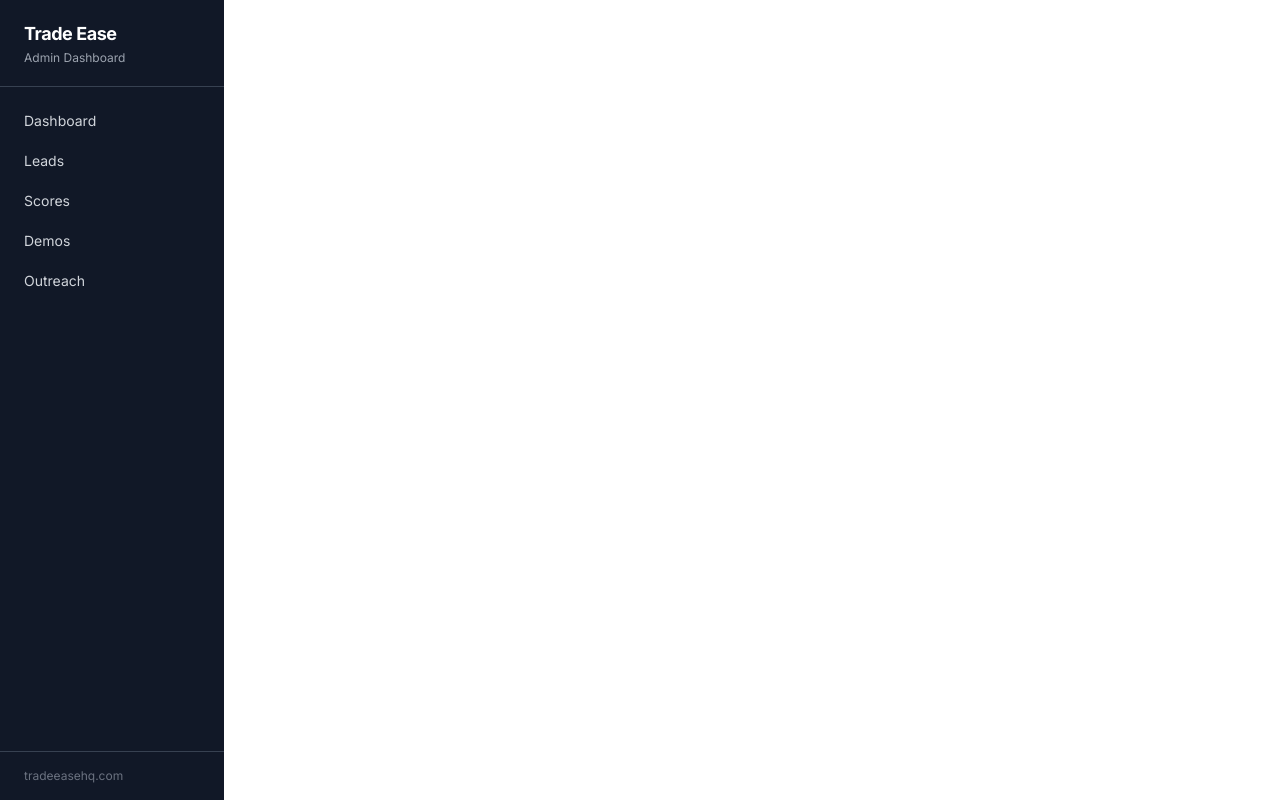
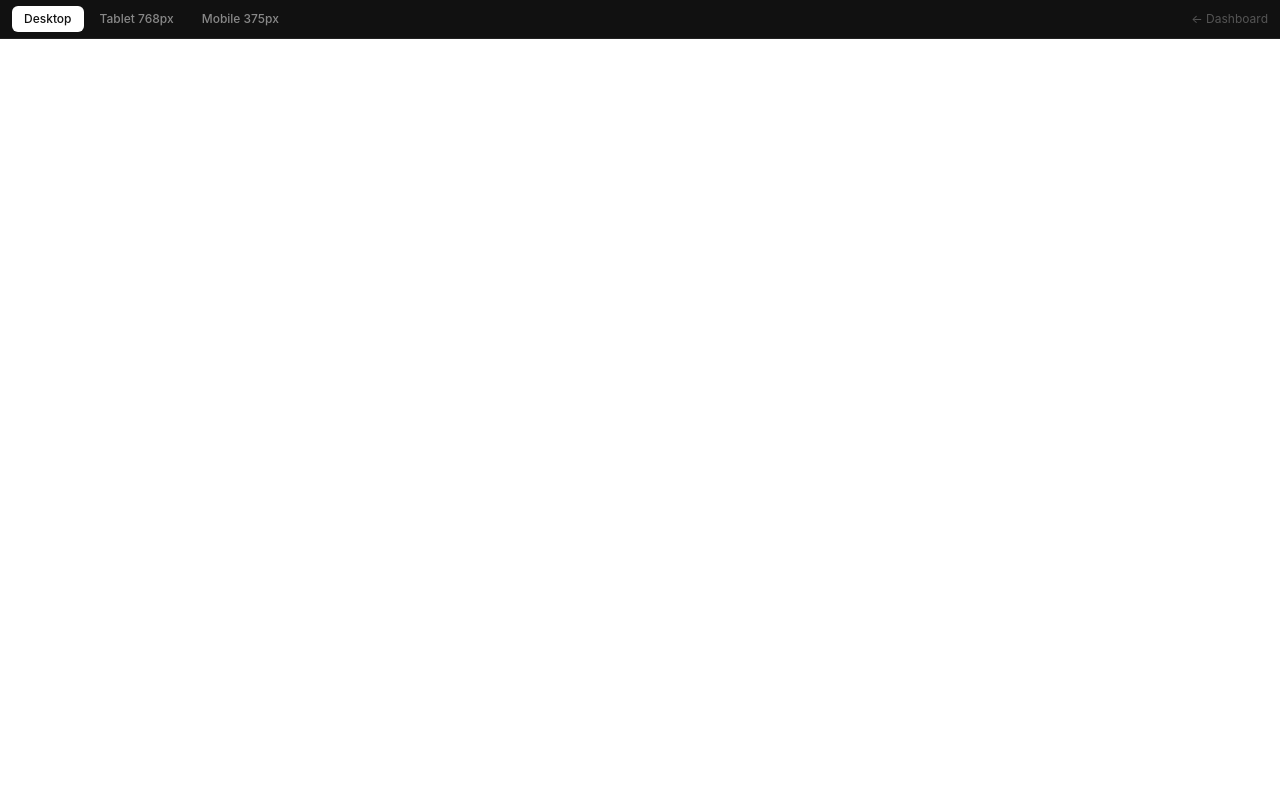
Before and after one commit to TradeEaseHQ/Clients, a Next.js app in the folder dashboard/: page /demos/1/preview in a window 1280 px wide. Built offline with nearby package versions, Linux system fonts and the light colour scheme.

Commit message:
Fix viewport new-tab to respect selected mode, pass initialViewport from URL

```diff
--- a/dashboard/app/demos/[business_id]/preview/page.tsx
+++ b/dashboard/app/demos/[business_id]/preview/page.tsx
@@ -1,9 +1,9 @@
 export const dynamic = "force-dynamic";
 
 /**
- * Minimal full-screen preview page — no dashboard chrome.
- * Used by the DemoViewportFrame "new tab" button in tablet/mobile mode.
- * URL: /demos/[business_id]/preview?v=mobile|tablet|desktop
+ * Full-screen demo preview with viewport switcher.
+ * Uses position:fixed to cover the dashboard layout entirely.
+ * URL: /demos/[business_id]/preview?v=desktop|tablet|mobile
  */
 export default async function DemoPreviewPage({
   params,
@@ -15,91 +15,98 @@ export default async function DemoPreviewPage({
   const { business_id } = await params;
   const { v } = await searchParams;
 
-  const widths: Record<string, string> = {
+  const viewport = v === "mobile" || v === "tablet" ? v : "desktop";
+
+  const frameWidths: Record<string, string> = {
+    desktop: "100%",
+    tablet: "768px",
     mobile: "375px",
-    tablet: "768px",
-    desktop: "100%",
   };
-
-  const viewport = v === "mobile" || v === "tablet" ? v : "desktop";
-  const frameWidth = widths[viewport];
+  const frameWidth = frameWidths[viewport];
   const isConstrained = viewport !== "desktop";
 
+  const tabs = [
+    { id: "desktop", label: "Desktop" },
+    { id: "tablet", label: "Tablet  768px" },
+    { id: "mobile", label: "Mobile  375px" },
+  ] as const;
+
   return (
-    <html lang="en">
-      <head>
-        <meta charSet="UTF-8" />
-        <meta name="viewport" content="width=device-width, initial-scale=1.0" />
-        <title>{viewport.charAt(0).toUpperCase() + viewport.slice(1)} Preview</title>
-        <style>{`
-          *, *::before, *::after { box-sizing: border-box; margin: 0; padding: 0; }
-          html, body { height: 100%; background: ${isConstrained ? "#1a1a1a" : "#fff"}; }
-          .wrapper {
-            display: flex;
-            flex-direction: column;
-            height: 100vh;
-          }
-          .bar {
-            background: #111;
-            color: #888;
-            font-family: -apple-system, BlinkMacSystemFont, "Segoe UI", sans-serif;
-            font-size: 12px;
-            padding: 6px 16px;
-            display: flex;
-            align-items: center;
-            gap: 12px;
-            flex-shrink: 0;
-          }
-          .bar a { color: #60a5fa; text-decoration: none; }
-          .bar a:hover { text-decoration: underline; }
-          .dot { width: 6px; height: 6px; border-radius: 50%; background: #444; display: inline-block; }
-          .frame-area {
-            flex: 1;
-            overflow: auto;
-            display: flex;
-            align-items: ${isConstrained ? "flex-start" : "stretch"};
-            justify-content: center;
-            padding: ${isConstrained ? "24px 0" : "0"};
-          }
-          .frame-box {
-            width: ${frameWidth};
-            flex-shrink: 0;
-            height: ${isConstrained ? "calc(100vh - 90px)" : "100%"};
-            box-shadow: ${isConstrained ? "0 0 0 1px #333, 0 8px 40px rgba(0,0,0,0.6)" : "none"};
-            border-radius: ${isConstrained ? "12px" : "0"};
-            overflow: hidden;
-          }
-          iframe {
-            width: 100%;
-            height: 100%;
-            border: none;
-            display: block;
-          }
-        `}</style>
-      </head>
-      <body>
-        <div className="wrapper">
-          {isConstrained && (
-            <div className="bar">
-              <span className="dot" />
-              <span>{viewport === "mobile" ? "375px — Mobile" : "768px — Tablet"}</span>
-              <a href={`/demos/${business_id}/preview`}>Desktop</a>
-              <a href={`/demos/${business_id}/preview?v=${viewport === "mobile" ? "tablet" : "mobile"}`}>
-                {viewport === "mobile" ? "Tablet" : "Mobile"}
+    // position:fixed covers the full viewport including the dashboard sidebar
+    <div style={{
+      position: "fixed",
+      inset: 0,
+      zIndex: 9999,
+      display: "flex",
+      flexDirection: "column",
+      background: isConstrained ? "#141414" : "#fff",
+      fontFamily: "-apple-system, BlinkMacSystemFont, 'Segoe UI', sans-serif",
+    }}>
+      {/* Top bar */}
+      <div style={{
+        display: "flex",
+        alignItems: "center",
+        gap: "4px",
+        padding: "6px 12px",
+        background: "#111",
+        borderBottom: "1px solid #222",
+        flexShrink: 0,
+      }}>
+        {tabs.map((tab) => (
+          <a
+            key={tab.id}
+            href={`/demos/${business_id}/preview${tab.id !== "desktop" ? `?v=${tab.id}` : ""}`}
+            style={{
+              padding: "4px 12px",
+              borderRadius: "6px",
+              fontSize: "12px",
+              fontWeight: 500,
+              textDecoration: "none",
+              background: viewport === tab.id ? "#fff" : "transparent",
+              color: viewport === tab.id ? "#111" : "#888",
+              whiteSpace: "nowrap",
+            }}
+          >
+            {tab.label}
           </a>
-              <a href={`/demos/${business_id}`} style={{ marginLeft: "auto" }}>← Back to dashboard</a>
+        ))}
+        <a
+          href={`/demos/${business_id}`}
+          style={{
+            marginLeft: "auto",
+            fontSize: "12px",
+            color: "#555",
+            textDecoration: "none",
+          }}
+        >
+          ← Dashboard
+        </a>
       </div>
-          )}
-          <div className="frame-area">
-            <div className="frame-box">
+
+      {/* Frame area */}
+      <div style={{
+        flex: 1,
+        overflow: "auto",
+        display: "flex",
+        justifyContent: "center",
+        alignItems: "flex-start",
+        padding: isConstrained ? "24px 0 24px" : "0",
+      }}>
+        <div style={{
+          width: frameWidth,
+          height: isConstrained ? "calc(100vh - 100px)" : "100%",
+          flexShrink: 0,
+          borderRadius: isConstrained ? "12px" : "0",
+          overflow: "hidden",
+          boxShadow: isConstrained ? "0 0 0 1px #2a2a2a, 0 12px 48px rgba(0,0,0,0.7)" : "none",
+        }}>
           <iframe
             src={`/api/demo/${business_id}`}
+            style={{ width: "100%", height: "100%", border: "none", display: "block" }}
             title={`${viewport} preview`}
           />
         </div>
       </div>
     </div>
-      </body>
-    </html>
   );
 }
```
Also changed, not shown: 1 other file (tests, documents, lock files or other folders). Lines whose indentation alone changed are shown as unchanged.
